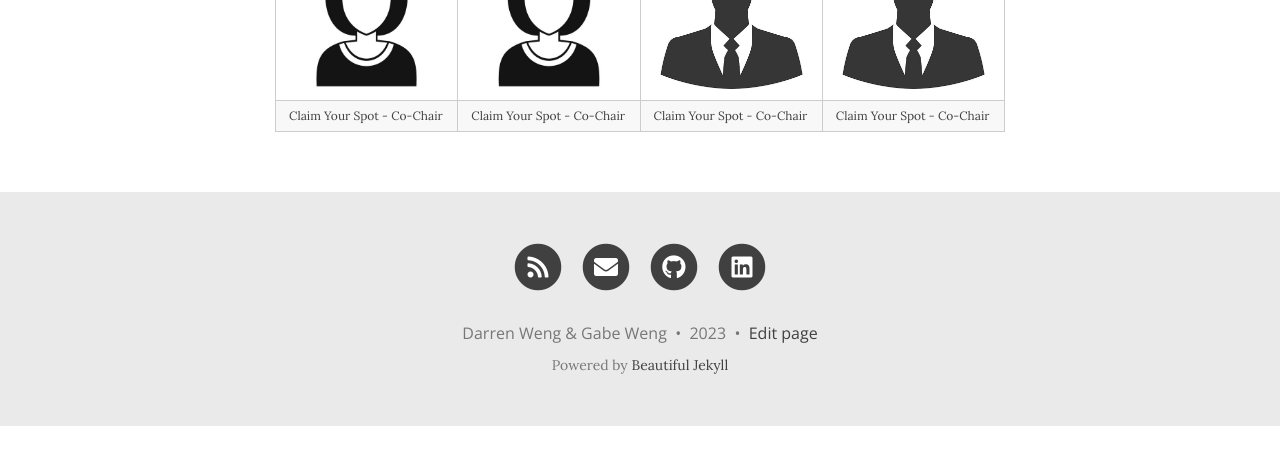
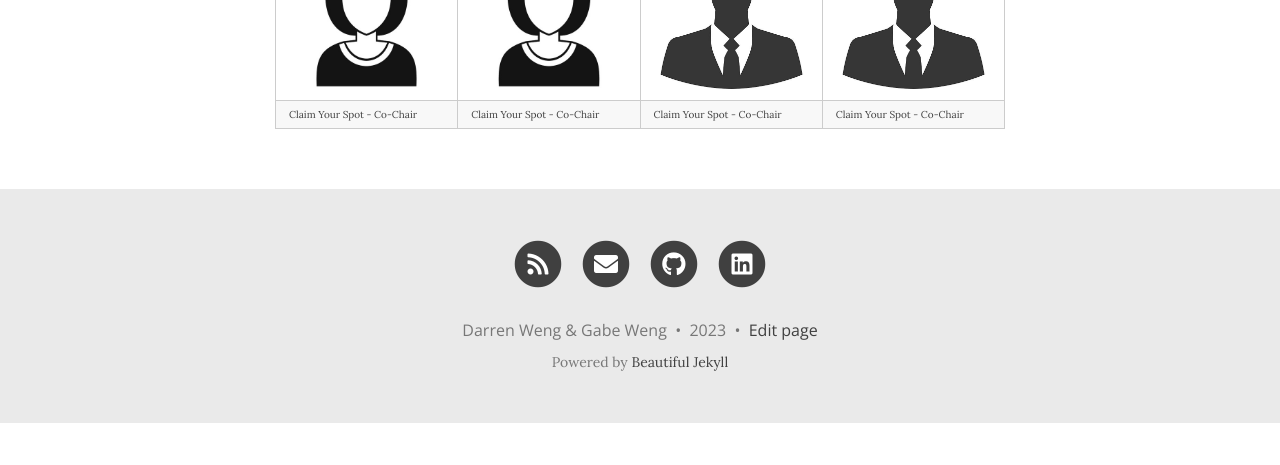
Before and after one commit to LastMileNow/lastmilenow.github.io, a Jekyll site: the page built from lgbtq.md, in a window 1280 px wide. Shown: the part 359-824 px from the top of the page. Built offline with Jekyll 4.4.1, drawn with Linux system fonts in a browser that asks for light colours; nearby versions of some CDN libraries; comment, search, counter and statistics services are not loaded.

Commit message:
font change 2

```diff
--- a/assets/css/beautifuljekyll.css
+++ b/assets/css/beautifuljekyll.css
@@ -830,7 +830,7 @@ nav.top-nav-short-permanent ~ header > .intro-header.big-img {
 
 table {
   padding: 0;
-  font-size: 12px;
+  font-size: 0.625rem;
 }
 table tr {
   border-top: 1px solid #cccccc;
```
